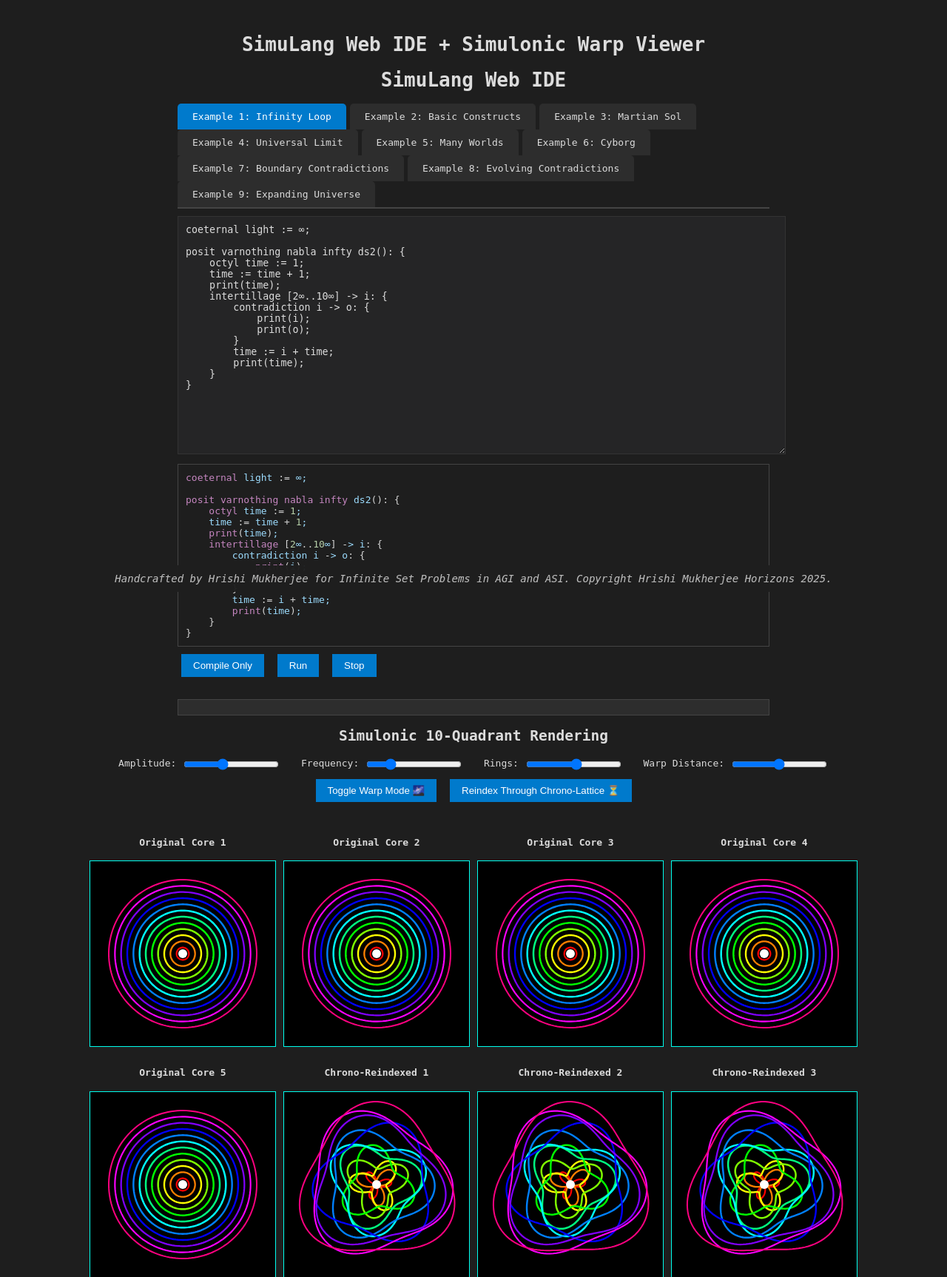
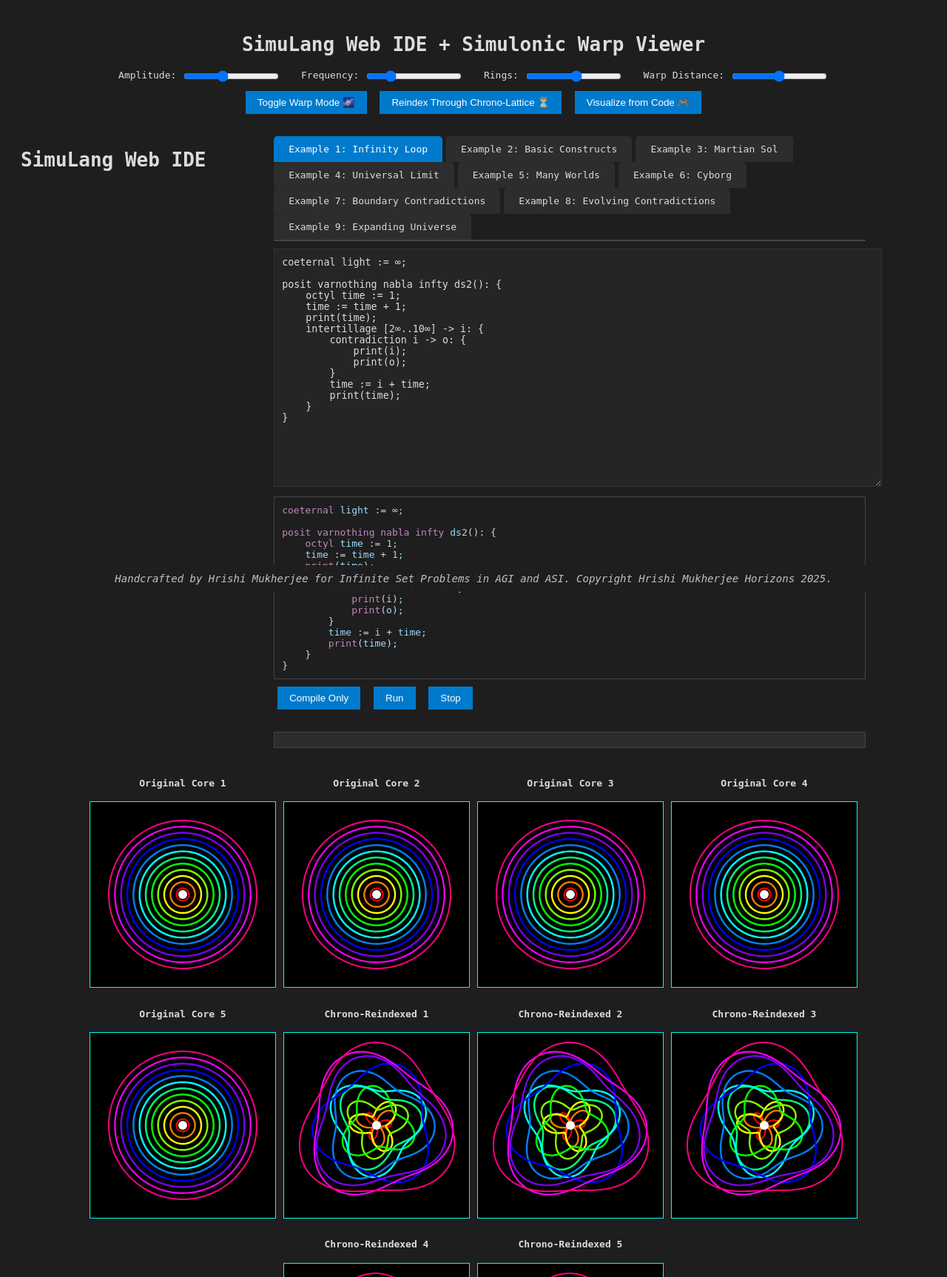
Before and after one commit to SirHrishiMukherjee/simulon-pareto, a Flask app: page / in a window 1280 px wide. Shown: the top 1726 px of the page at 74% size. Run offline with Flask 3, Linux system fonts and the light colour scheme; a map, chart or similar area stays blank.

Commit message:
Copyright Hrishi Mukherjee Horizons 2025.

```diff
--- a/templates/index.html
+++ b/templates/index.html
@@ -76,9 +76,17 @@
 </head>
 <body>
   <h1>SimuLang Web IDE + Simulonic Warp Viewer</h1>
+  <div class="controls">
+    <label>Amplitude: <input type="range" id="ampSlider" min="0" max="20" value="8"></label>
+    <label>Frequency: <input type="range" id="freqSlider" min="1" max="10" value="3"></label>
+    <label>Rings: <input type="range" id="ringSlider" min="3" max="20" value="12"></label>
+    <label>Warp Distance: <input type="range" id="distanceSlider" min="0" max="100" value="50"></label><br>
+    <button id="modeToggle">Toggle Warp Mode 🌌</button>
+    <button id="chronoReindex">Reindex Through Chrono-Lattice ⏳</button>
+    <button id="visualizeBtn">Visualize from Code 🎮</button>
+  </div>
 
-  <!-- Include your IDE here -->
-  <div id="simulang-ide">    <h1>SimuLang Web IDE</h1>
+  <div class="canvas-wrapper" id="canvasGrid"><h1>SimuLang Web IDE</h1>
     <div class="codebox">
         <div class="tabs">
             <div class="tab active" data-tab="example1">Example 1: Infinity Loop</div>
@@ -500,18 +508,6 @@ posit varnothing nabla infty ds2(): {
         Handcrafted by Hrishi Mukherjee for Infinite Set Problems in AGI and ASI. Copyright Hrishi Mukherjee Horizons 2025.
     </div></div>
 
-  <h2>Simulonic 10-Quadrant Rendering</h2>
-  <div class="controls">
-    <label>Amplitude: <input type="range" id="ampSlider" min="0" max="20" value="8"></label>
-    <label>Frequency: <input type="range" id="freqSlider" min="1" max="10" value="3"></label>
-    <label>Rings: <input type="range" id="ringSlider" min="3" max="20" value="12"></label>
-    <label>Warp Distance: <input type="range" id="distanceSlider" min="0" max="100" value="50"></label><br>
-    <button id="modeToggle">Toggle Warp Mode 🌌</button>
-    <button id="chronoReindex">Reindex Through Chrono-Lattice ⏳</button>
-  </div>
-
-  <div class="canvas-wrapper" id="canvasGrid"></div>
-
   <div id="simulang-footer">
     Handcrafted by Hrishi Mukherjee for Infinite Set Problems in AGI and ASI. Copyright Hrishi Mukherjee Horizons 2025.
   </div>
@@ -524,6 +520,7 @@ posit varnothing nabla infty ds2(): {
     const distanceSlider = document.getElementById('distanceSlider');
     const toggleBtn = document.getElementById('modeToggle');
     const chronoBtn = document.getElementById('chronoReindex');
+    const visualizeBtn = document.getElementById('visualizeBtn');
 
     let warpMode = false;
     let chronoTransition = false;
@@ -531,6 +528,10 @@ posit varnothing nabla infty ds2(): {
     let chronoSteps = 100;
     let chronoTarget = 0;
     let frame = 0;
+    let frameSpeed = 1;
+    let brightnessFactor = 1;
+    let contradictionEffect = false;
+
     const renderers = [];
 
     function createRenderer(label, isChrono) {
@@ -570,7 +571,7 @@ posit varnothing nabla infty ds2(): {
 
     function drawRing(ctx, ring, frame, amp, freq, isWarped, isChronoCopy, chronoT) {
       ctx.save(); ctx.translate(125, 125); ctx.rotate(ring.angle);
-      ctx.strokeStyle = `hsl(${parseInt(ring.color.match(/\d+/)[0])}, 100%, ${ring.brightness}%)`;
+      ctx.strokeStyle = `hsl(${parseInt(ring.color.match(/\d+/)[0])}, 100%, ${ring.brightness * brightnessFactor}%)`;
       ctx.lineWidth = 1.5 + 1 * Math.sin(frame / 30 + ring.currentRadius / 50);
       ctx.beginPath();
       const segments = 150;
@@ -617,15 +618,52 @@ posit varnothing nabla infty ds2(): {
           renderer.rings = generateRings(count);
         }
         renderer.rings.forEach(ring => {
-          ring.angle += ring.speed;
+          if (contradictionEffect) ring.angle += Math.random() * 0.05;
+          else ring.angle += ring.speed;
           drawRing(ctx, ring, frame, amp, freq, warpMode && !renderer.isChrono, renderer.isChrono, chronoT);
         });
         drawCore(ctx, 125, 125);
       });
 
-      frame++;
+      frame += frameSpeed;
       requestAnimationFrame(animate);
     }
+
+    function getActiveCode() {
+      const activeTab = document.querySelector('.tab-content.active textarea');
+      return activeTab ? activeTab.value : '';
+    }
+
+    function extractVisualParams(code) {
+      const params = {
+        lightInfinite: false,
+        frameSpeed: 1,
+        ringCount: 10,
+        brightnessFactor: 1,
+        warpAmplitude: 5,
+        contradictionEffect: false
+      };
+      if (/coeternal\s+light\s*:=\s*∞/.test(code)) params.lightInfinite = true;
+      const timeMatch = code.match(/octyl\s+time\s*:=\s*(\d+)/);
+      if (timeMatch) params.frameSpeed = parseInt(timeMatch[1]);
+      const interMatch = code.match(/intertillage\s*\[\s*(\d+)∞?\s*\.\.\s*(\d+)∞?\s*\]/);
+      if (interMatch) params.ringCount = parseInt(interMatch[2]) - parseInt(interMatch[1]);
+      const intensityMatch = code.match(/sol\s+day\s+intensity\s+([0-9.]+)/);
+      if (intensityMatch) params.brightnessFactor = parseFloat(intensityMatch[1]) * 2;
+      if (/contradiction/.test(code)) params.contradictionEffect = true;
+      return params;
+    }
+
+    visualizeBtn.addEventListener('click', () => {
+      const code = getActiveCode();
+      const params = extractVisualParams(code);
+      warpMode = params.lightInfinite;
+      frameSpeed = params.frameSpeed;
+      ringSlider.value = params.ringCount;
+      ampSlider.value = params.warpAmplitude;
+      brightnessFactor = params.brightnessFactor;
+      contradictionEffect = params.contradictionEffect;
+    });
 
     toggleBtn.addEventListener('click', () => {
       warpMode = !warpMode;
```
